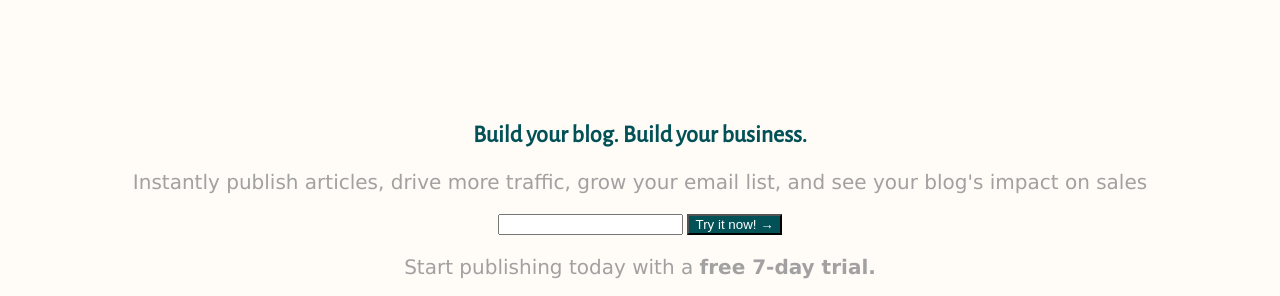
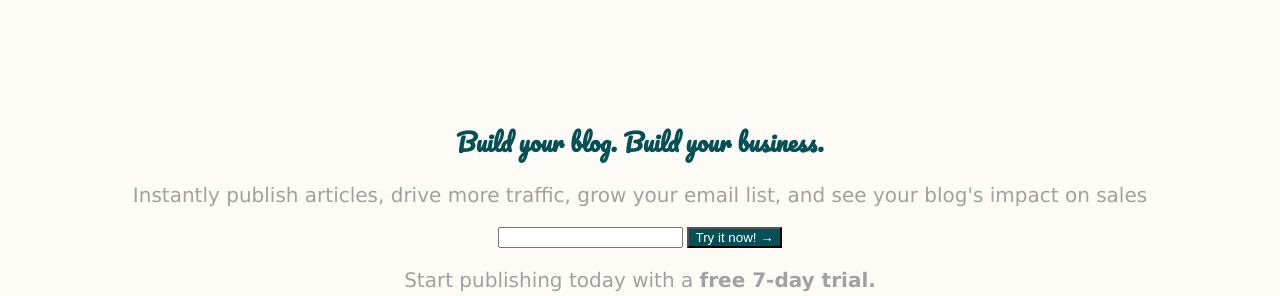
Before and after one commit to omar-io/FrontSantander, a plain HTML site: page index.html in a window 1280 px wide. Shown: the part 104-400 px from the top of the page. Drawn offline with nearby package versions, Linux system fonts and the light colour scheme.

Commit message:
Reto Extra - Google Fonts II

```diff
--- a/index.html
+++ b/index.html
@@ -8,7 +8,7 @@
     <title>Matcha</title>
     <link rel="preconnect" href="https://fonts.googleapis.com">
     <link rel="preconnect" href="https://fonts.gstatic.com" crossorigin>
-    <link href="https://fonts.googleapis.com/css2?family=Alegreya+Sans&display=swap" rel="stylesheet">
+    <link href="https://fonts.googleapis.com/css2?family=Alegreya+Sans&family=Pacifico&display=swap" rel="stylesheet">
     <link rel="stylesheet" href="styles.css">
 </head>
 
--- a/styles.css
+++ b/styles.css
@@ -5,7 +5,7 @@ body {
 h1 {
     color: #025157;
     text-align:center;
-    font-family: 'Alegreya Sans', sans-serif;
+    font-family: 'Pacifico', cursive;
 }
 
 p {
```
